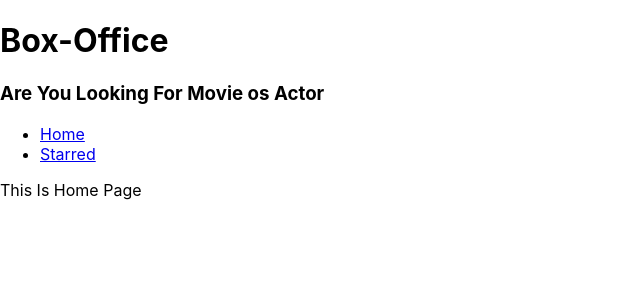
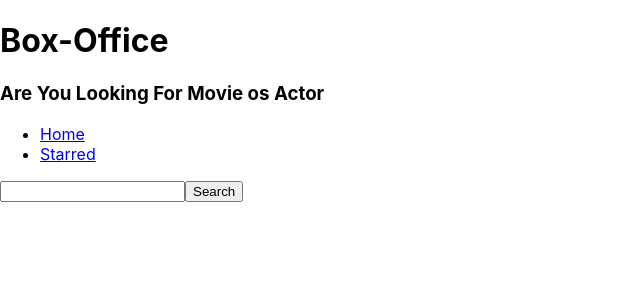
Before and after one commit to Ragnar20-03/Box-Office, a React (Create React App) app: page / in a window 1280 px wide. Shown: the top 300 px of the page, without its empty margins (0-640 px from the left). Built offline with nearby package versions, Linux system fonts and the light colour scheme.

Commit message:
Added Search

```diff
--- a/src/pages/Home.jsx
+++ b/src/pages/Home.jsx
@@ -1,10 +1,40 @@
-import React from 'react'
-import MainPageLayout from '../components/MainPageLayout'
+import React, { useState } from "react";
+import MainPageLayout from "../components/MainPageLayout";
 
 const Home = () => {
+  const [input, setInput] = useState("");
+
+  const onSearch = () => {
+    fetch(`https://api.tvmaze.com/search/shows?q=${input}`)
+      .then((r) => r.json())
+      .then((results) => {
+        console.log(results);
+      });
+  };
+
+  const onInputChange = (ev) => {
+    setInput(ev.target.value);
+
+  };
+
+  const onKeyDown = (ev) =>{
+    if (ev.keyCode===13){
+      onSearch()
+    }
+
+
+ };
+
+
+
   return (
-    <MainPageLayout>This Is Home Page</MainPageLayout>
-  )
-}
+    <MainPageLayout>
+      <input type="text" onChange={onInputChange} onKeyDown={onKeyDown} value={input} />
+      <button type="button" onClick={onSearch}>
+        Search
+      </button>
+    </MainPageLayout>
+  );
+};
 
-export default Home
+export default Home;
```
